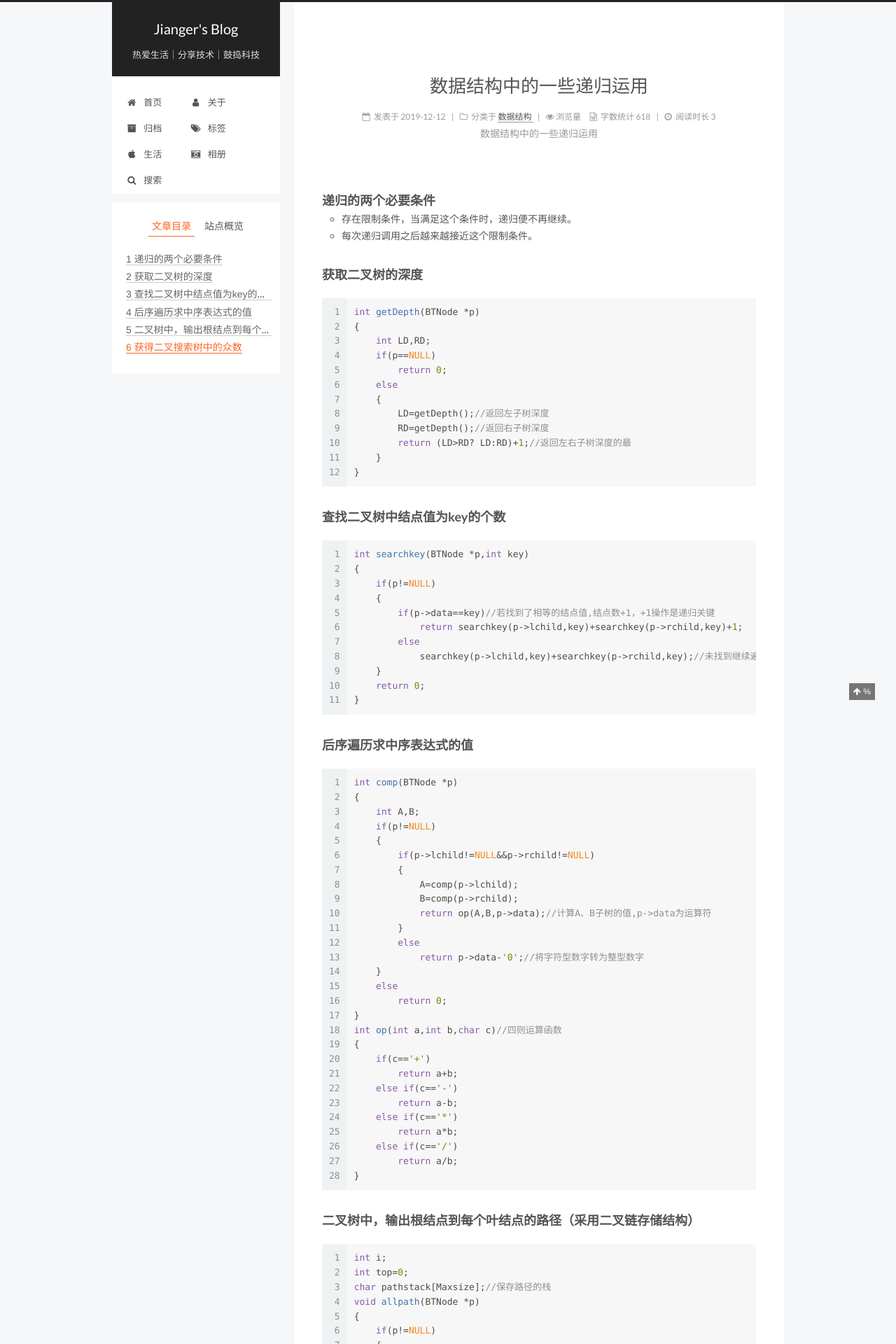
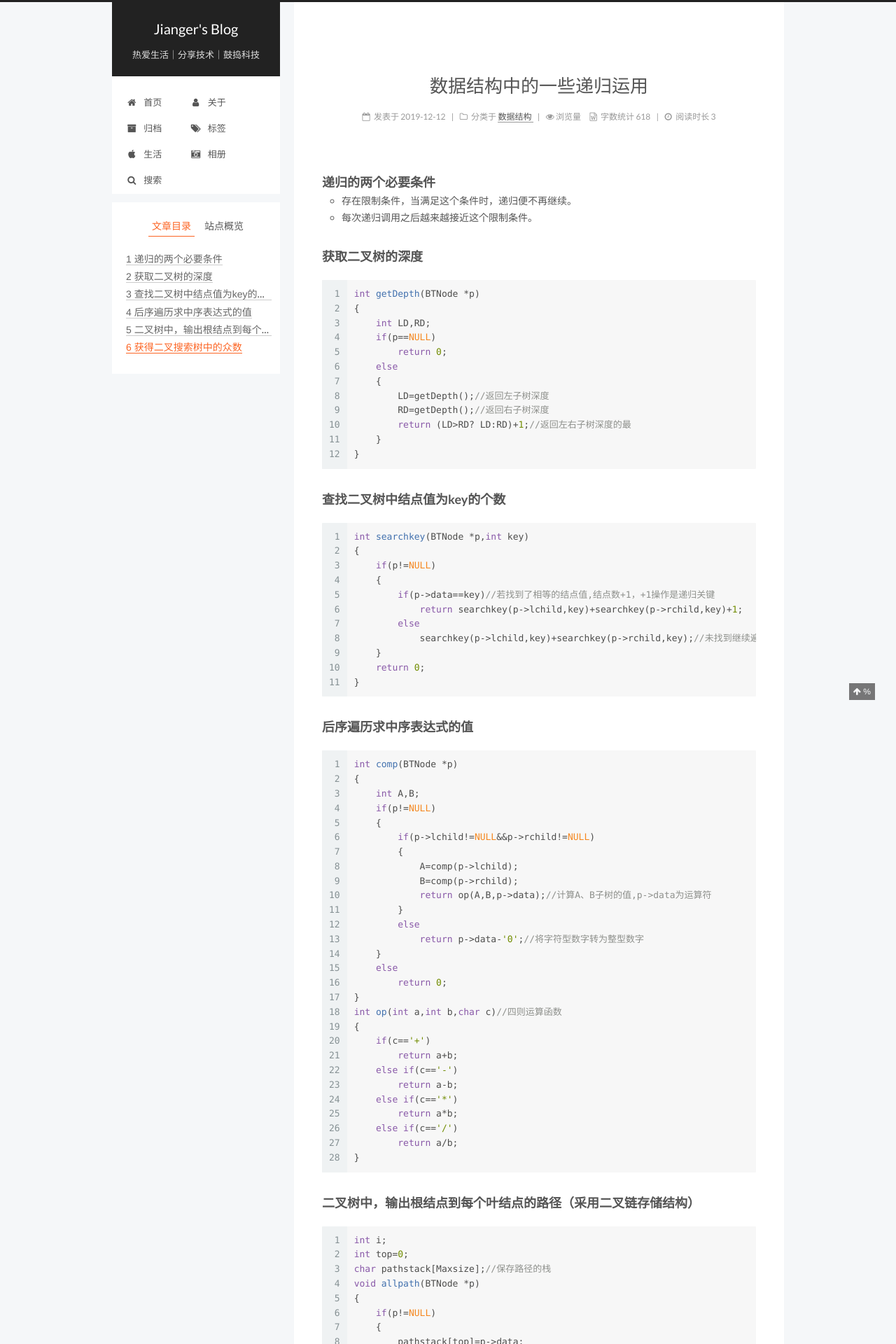
Before and after one commit to jiangsang/jiangsang.github.io, a Jekyll site: the page built from _posts/2019-12-12-对二叉树的操作.md, in a window 1280 px wide. Shown: the top 1920 px of the page at 70% size. Built offline with Jekyll 4.4.1, drawn with Linux system fonts in a browser that asks for light colours; nearby versions of some CDN libraries; comment, search, counter and statistics services are not loaded.

Commit message:
Update 2019-12-12-对二叉树的操作.md

```diff
--- a/_posts/2019-12-12-对二叉树的操作.md
+++ b/_posts/2019-12-12-对二叉树的操作.md
@@ -1,6 +1,5 @@
 ---
 title: 数据结构中的一些递归运用
-description: 数据结构中的一些递归运用
 categories:
  - 数据结构
 tags:
```
